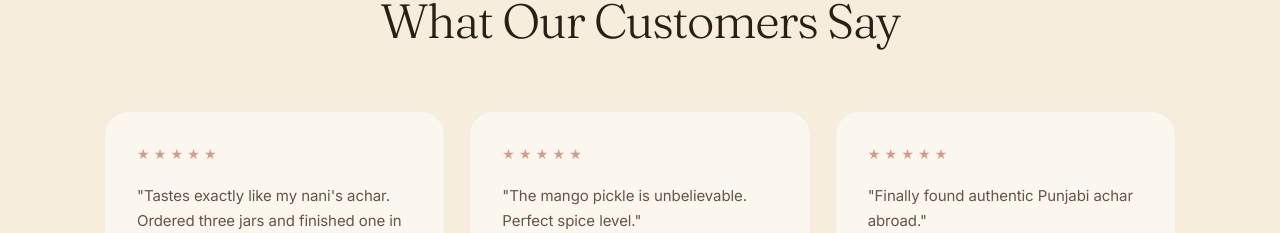
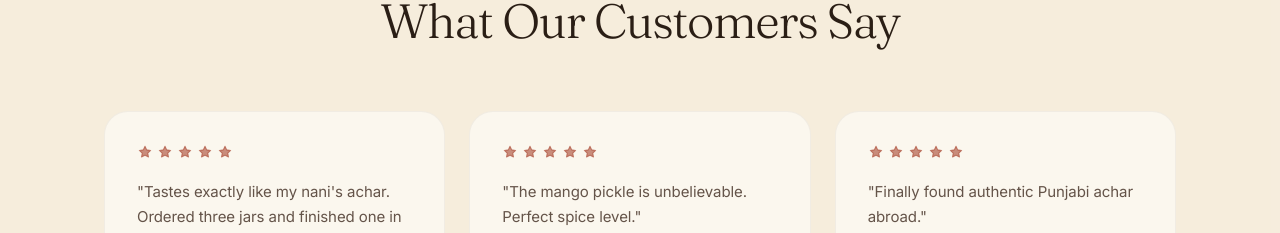
Before and after one commit to RamanBrarRai/jar-of-punjab, a React (Vite) app: page / in a window 1280 px wide. Shown: the part 4448-4681 px from the top of the page. Built offline with nearby package versions, Linux system fonts and the light colour scheme.

Commit message:
Update Review.jsx

```diff
--- a/src/components/Review.jsx
+++ b/src/components/Review.jsx
@@ -1,11 +1,12 @@
+import { StarIcon } from "./Icons";
+
 export default function Review({ name, text, rating = 5, city }) {
   return (
     <div className="bg-paper rounded-3xl p-8 h-full flex flex-col border border-earthy/5">
-      <div
-        className="text-brick/50 text-sm tracking-[0.3em]"
-        aria-label={rating + " out of 5 stars"}
-      >
-        {"★".repeat(rating)}
+      <div className="flex gap-1 text-brick/60" aria-label={rating + " out of 5 stars"}>
+        {[1, 2, 3, 4, 5].map((n) => (
+          <StarIcon key={n} filled={n <= rating} className="w-4 h-4" />
+        ))}
       </div>
       <p className="mt-5 text-[15px] text-earthy/80 leading-relaxed flex-1">
         "{text}"
```
